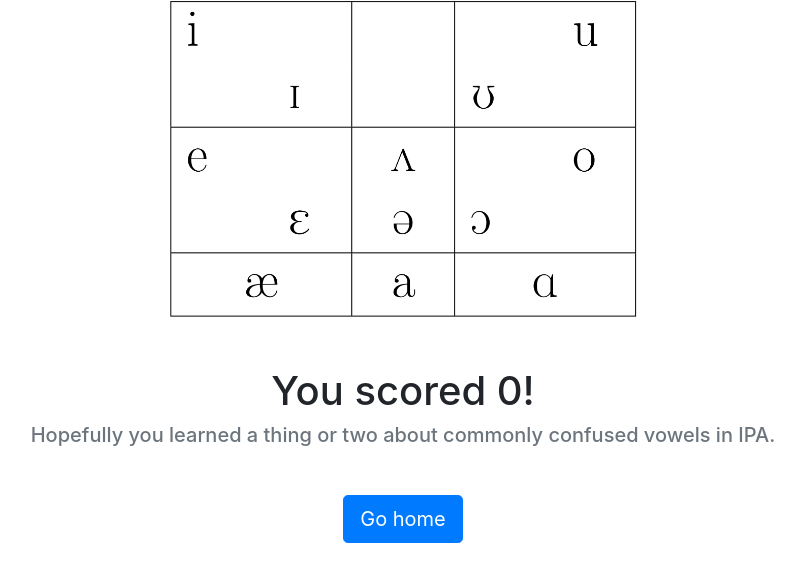
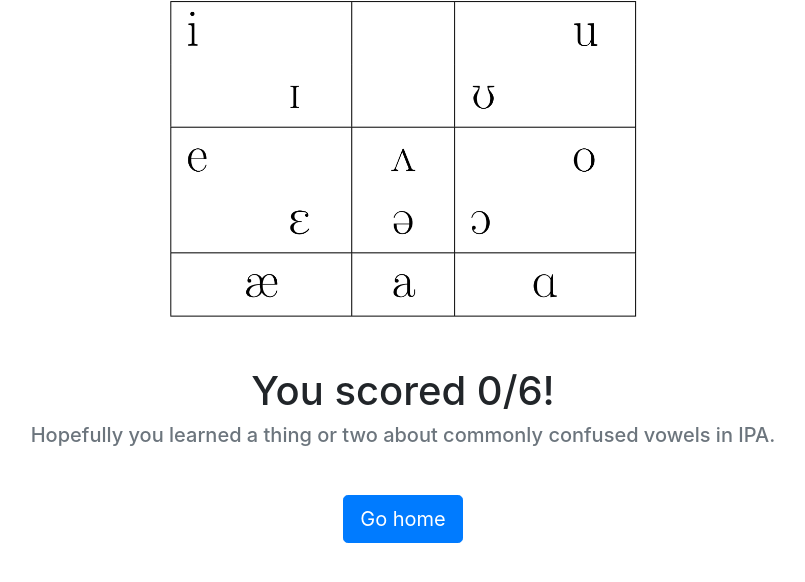
Before and after one commit to shallotly/ui-design-ipa, a Flask app: page /quiz-end in a window 1280 px wide. Shown: the part 153-735 px from the top of the page, without its empty margins (237-1042 px from the left). Run offline with Flask 2, Linux system fonts and the light colour scheme; some libraries are stand-ins or nearby versions.

Commit message:
Update quiz-end.html

```diff
--- a/templates/quiz-end.html
+++ b/templates/quiz-end.html
@@ -6,7 +6,7 @@
 <div class="page-container d-flex justify-content-center align-items-center text-center">
     <div>
 	<img class="hero-image" src="/static/ipa-2.png" alt="IPA vowel chart"/>
-	<h1>You scored {{score}}!</h1>
+	<h1>You scored {{score}}/6!</h1>
 	<h5 class="text-secondary mb-5">Hopefully you learned a thing or two about commonly confused vowels in IPA.</h5>
 	<a class="btn btn-primary btn-lg" href="/">Go home</a>
     </div>
```
